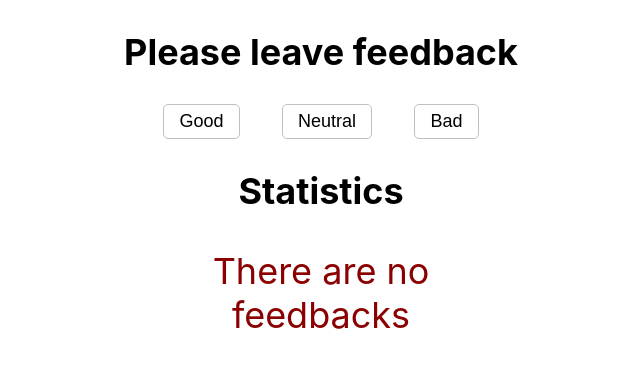
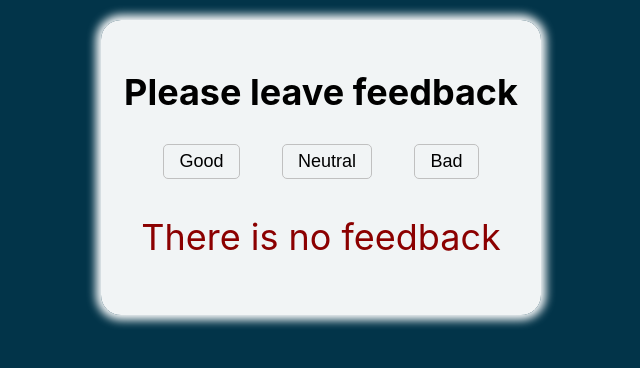
Before and after one commit to AlienTuna/goit-react-hw-02-feedback, a React (Create React App) app: page / in a window 1280 px wide. Shown: the top 368 px of the page, without its empty margins (319-959 px from the left). Built offline with nearby package versions, Linux system fonts and the light colour scheme.

Commit message:
GRIP-2 1st HW
правки в соответствии с постановкой ДЗ

```diff
--- a/src/components/App.jsx
+++ b/src/components/App.jsx
@@ -1,8 +1,51 @@
-import FeedbackApp from "./FeedbackApp/FeedbackApp";
+import React from "react";
+import { FeedbackOptions } from "./FeedbackOptions/FeedbackOptions";
+import { Statistics } from "./Statistics/Statistics";
 
-export const App = () => {
-  return (
-    <FeedbackApp>
-    </FeedbackApp>
-  );
-};
+import {Container} from "./App.styled";
+
+export class App extends React.Component {
+
+    static propTypes = {}
+
+    state = {
+        good: 0,
+        neutral: 0,
+        bad: 0
+    }
+
+    onBtnClick = (actionType) => {
+
+        this.setState(prevState => ({
+            [actionType]: prevState[actionType] + 1,
+        }))
+    }
+
+    countTotalFeedback = () => {
+        const total = Object.values(this.state).reduce((prev, nmbr) => prev + nmbr);
+        return total
+    }
+    countPositiveFeedbackPercentage = () => {
+        const positive = Math.floor((this.state.good * 100) / this.countTotalFeedback());
+        return positive;
+    }
+
+    render() {
+        return (
+            <Container>
+                <FeedbackOptions
+                options={this.state}
+                onBtnClick={this.onBtnClick}
+                />
+                <Statistics
+                rates={this.state}
+                total={this.countTotalFeedback()}
+                positive={this.countPositiveFeedbackPercentage()}
+                />
+            </Container>
+        )
+    }
+
+}
+
+export default App;
--- a/src/components/FeedbackApp/FeedbackApp.styled.js
+++ b/src/components/App.styled.js
@@ -5,4 +5,10 @@ margin-left: auto;
 margin-right: auto;
 text-align: center;
 width: 400px;
+padding: 20px;
+
+margin-top:20px;
+background-color: #fffffff1;
+border-radius:20px;
+box-shadow: 0 0 10px 5px #ffffff;
 `
--- a/src/components/FeedbackApp/FeedbackApp.jsx
+++ /dev/null
@@ -1,54 +0,0 @@
-import React from "react";
-import { Controls } from "../Controls/Controls";
-import { Stats } from "../Stats/Stats";
-
-import {Container} from "./FeedbackApp.styled";
-
-class FeedbackApp extends React.Component {
-    // static defaultState = {
-    //     initVal: 0,
-    // }
-
-    static propTypes = {}
-
-    state = {
-        good: 0,
-        neutral: 0,
-        bad: 0
-    }
-
-    onBtnClick = (actionType) => {
-
-        this.setState(prevState => ({
-            [actionType]: prevState[actionType] + 1,
-        }))
-    }
-
-    getTotal = () => {
-        const total = Object.values(this.state).reduce((prev, nmbr) => prev + nmbr);
-        return total
-    }
-    getPositive = () => {
-        const positive = Math.floor((this.state.good * 100) / this.getTotal());
-        return positive;
-    }
-
-    render() {
-        return (
-            <Container>
-                <Controls
-                options={this.state}
-                onBtnClick={this.onBtnClick}
-                />
-                <Stats
-                rates={this.state}
-                total={this.getTotal()}
-                positive={this.getPositive()}
-                />
-            </Container>
-        )
-    }
-
-}
-
-export default FeedbackApp;
--- a/src/components/Controls/Controls.jsx
+++ b/src/components/FeedbackOptions/FeedbackOptions.jsx
@@ -1,6 +1,6 @@
-import { ControlsContainer, ControlsHeader, Btn } from "./Controls.styled";
+import { ControlsContainer, ControlsHeader, Btn } from "./FeedbackOptions.styled";
 
-export function Controls({options, onBtnClick}) {
+export function FeedbackOptions({options, onBtnClick}) {
   return (
     <div>
       <ControlsHeader>Please leave feedback</ControlsHeader>
--- /dev/null
+++ b/src/components/FeedbackOptions/FeedbackOptions.styled.js
@@ -0,0 +1,25 @@
+import styled from "@emotion/styled";
+
+export const ControlsContainer = styled.div`
+display: flex;
+justify-content: space-evenly;
+`
+export const ControlsHeader = styled.h2`
+font-size: 36px;
+font-weight: 700;
+`
+export const Btn = styled.button`
+padding: 6px 15px;
+font-size: 18px;
+text-transform: capitalize;
+background-color: transparent;
+border: solid 1px silver;
+border-radius: 5px;
+&:hover {
+    background-color: silver;
+  }
+&:active {
+    background-color: #415BD2;
+    color: white;
+  }
+`
--- /dev/null
+++ b/src/components/Notification/Notification.jsx
@@ -0,0 +1,6 @@
+import { FillerTxt } from "./Notification.styled";
+export function Notification({message}) {
+    return (
+        <FillerTxt>{message}</FillerTxt>
+    )
+    }
--- /dev/null
+++ b/src/components/Notification/Notification.styled.js
@@ -0,0 +1,6 @@
+import styled from "@emotion/styled";
+
+export const FillerTxt = styled.p`
+font-size: 36px;
+color: darkred;
+`
--- /dev/null
+++ b/src/components/Statistics/Statistics.jsx
@@ -0,0 +1,23 @@
+import { Stat, Header } from "./Statistics.styled";
+import { Notification } from "components/Notification/Notification";
+
+export function Statistics({ rates, total, positive }) {
+    return (
+        <>
+            {total ? (
+                <div>
+                    <Header>Statistics</Header>
+                    <div>
+                        {Object.keys(rates).map(k =>
+                            <Stat key={k}>{k}: <span>{rates[k]}</span></Stat>
+                        )}
+                        <Stat>Total: <span>{total}</span></Stat>
+                        <Stat>Positive feedback: <span>{positive}%</span></Stat>
+                    </div>
+                </div>
+            ) : (
+                <Notification message="There is no feedback" />
+            )}
+        </>
+    )
+}
--- a/src/components/Stats/Stats.jsx
+++ /dev/null
@@ -1,20 +0,0 @@
-import {Stat, FillerTxt, Header} from "./Stats.styled";
-
-export function Stats({ rates, total, positive }) {
-    return (
-        <div>
-            <Header>Statistics</Header>
-            {total ? (
-                <div>
-                    {Object.keys(rates).map( k =>
-                    <Stat key={k}>{k}: <span>{rates[k]}</span></Stat>
-                    )}
-                    <Stat>Total: <span>{total}</span></Stat>
-                    <Stat>Positive feedback: <span>{positive}%</span></Stat>
-                </div>
-            ) : (
-                <FillerTxt> There are no feedbacks</FillerTxt>
-            )}
-        </div>
-    )
-}
--- a/src/index.css
+++ b/src/index.css
@@ -9,6 +9,7 @@ body {
   -moz-osx-font-smoothing: grayscale;
 
   text-align: center;
+  background-color: #023449;
 }
 
 code {
```
Also changed, not shown: src/components/Statistics/Statistics.styled.js (renamed from src/components/Stats/Stats.styled.js).
